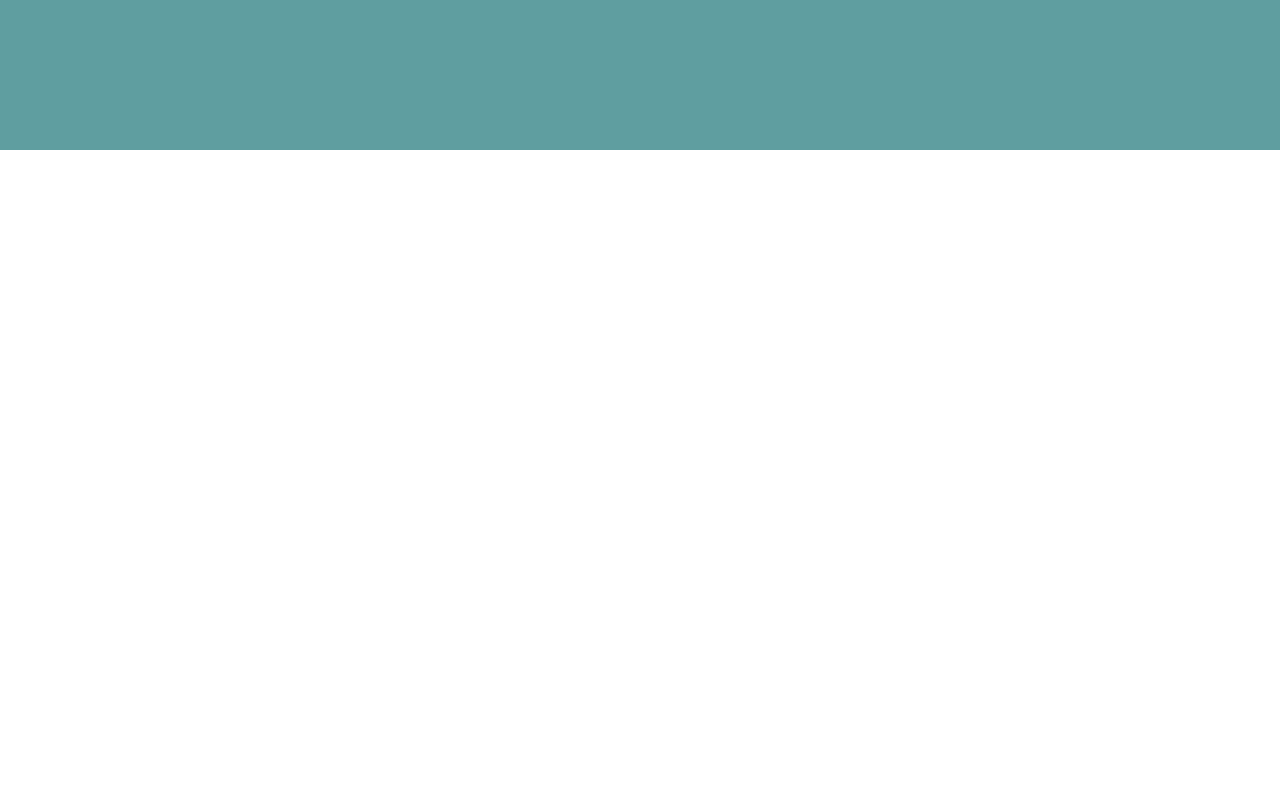
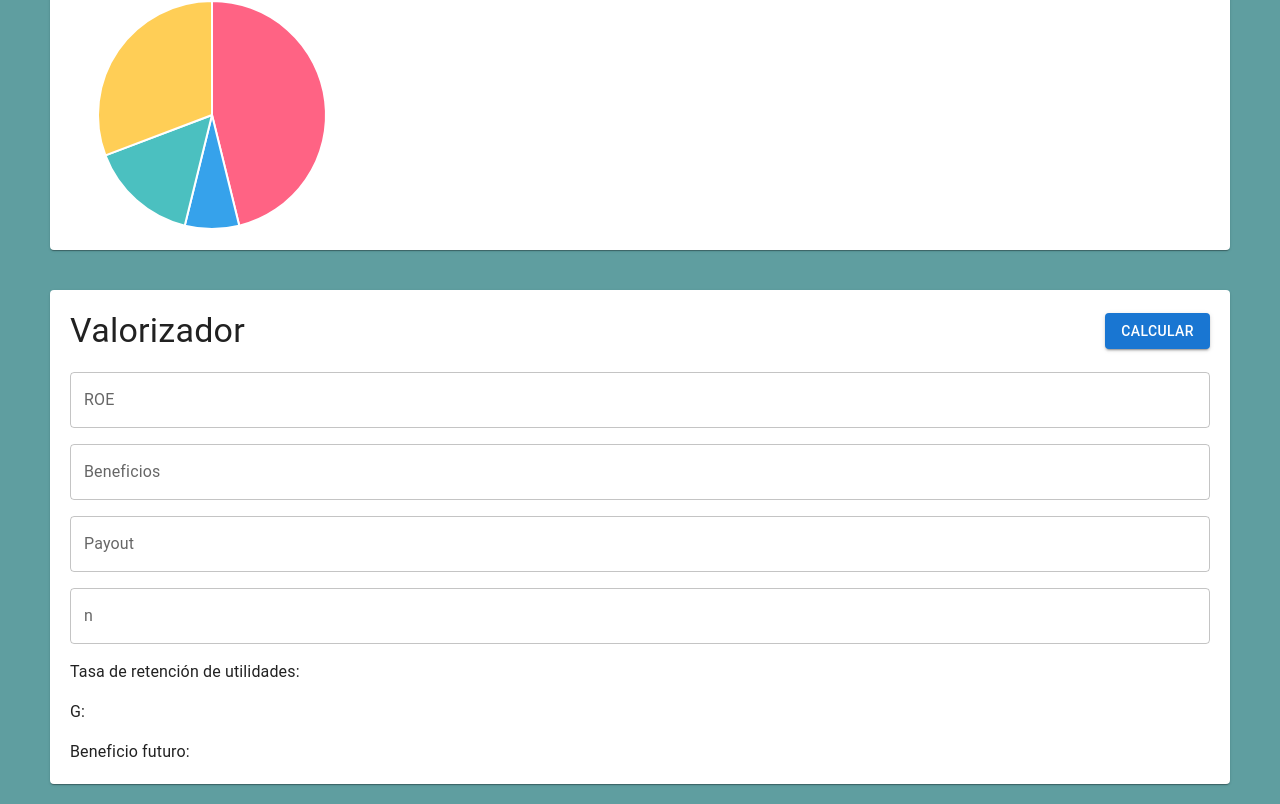
Before and after one commit to fabianfernandez/monitor-de-acciones, a React (Create React App) app: page / in a window 1280 px wide. Shown: the part 650-1454 px from the top of the page. Before the commit the page ends 800 px from the top, so only its background shows below. Built offline with nearby package versions, Linux system fonts and the light colour scheme.

Commit message:
grafico y validador base

```diff
--- a/package.json
+++ b/package.json
@@ -9,7 +9,9 @@
     "@testing-library/jest-dom": "^5.14.1",
     "@testing-library/react": "^13.0.0",
     "@testing-library/user-event": "^13.2.1",
+    "chart.js": "^4.4.2",
     "react": "^18.2.0",
+    "react-chartjs-2": "^5.2.0",
     "react-dom": "^18.2.0",
     "react-scripts": "5.0.1",
     "uuid": "^9.0.1",
--- a/src/App.css
+++ b/src/App.css
@@ -1,12 +1,9 @@
 .main {
   background-color: cadetblue;
-  height: 100vh;
   display: flex;
   flex-direction: column;
-  gap: 20px;
 }
 
 .main > * {
-  margin-top: 20px;
-  margin-inline: 50px;
+  margin: 20px 50px;
 }
--- a/src/App.js
+++ b/src/App.js
@@ -1,11 +1,15 @@
 import TablaDeComisiones from "./screens/tabla-de-comisiones/TablaDeComisiones";
 import TablaDePesoPortafolio from "./screens/tabla-de-peso-portafolio/TablaDePesoPortafolio";
 import "./App.css";
+import GraficoPortafolio from "./screens/grafico-portafolio/GraficoPortafolio";
+import Valorizador from "./screens/valorizador/Valorizador";
 function App() {
   return (
     <div className="main">
       <TablaDeComisiones />
       <TablaDePesoPortafolio />
+      <GraficoPortafolio />
+      <Valorizador />
     </div>
   );
 }
--- /dev/null
+++ b/src/screens/grafico-portafolio/GraficoPortafolio.css
@@ -0,0 +1,4 @@
+.grafico1 {
+  height: 300px;
+  width: 300px;
+}
--- /dev/null
+++ b/src/screens/grafico-portafolio/GraficoPortafolio.jsx
@@ -0,0 +1,34 @@
+import React from "react";
+import { Card, Grid, Typography } from "@mui/material";
+import { Chart as ChartJS, ArcElement, Tooltip, Legend } from "chart.js";
+import { Pie } from "react-chartjs-2";
+import "./GraficoPortafolio.css";
+
+ChartJS.register(ArcElement, Tooltip, Legend);
+
+function GraficoPortafolio() {
+  // Datos de ejemplo para el gráfico de torta
+  const data = {
+    labels: ["Rojo", "Azul", "Verde", "Amarillo"],
+    datasets: [
+      {
+        data: [300, 50, 100, 200],
+        backgroundColor: ["#FF6384", "#36A2EB", "#4BC0C0", "#FFCE56"],
+        hoverBackgroundColor: ["#FF6384", "#36A2EB", "#4BC0C0", "#FFCE56"],
+      },
+    ],
+  };
+
+  return (
+    <Card className="container">
+      <Typography variant="h4">Gráficos</Typography>
+      <Grid container spacing={2}>
+        <Grid item xs={12} className="grafico1">
+          <Pie data={data} />
+        </Grid>
+      </Grid>
+    </Card>
+  );
+}
+
+export default GraficoPortafolio;
--- a/src/screens/tabla-de-peso-portafolio/TablaDePesoPortafolio.jsx
+++ b/src/screens/tabla-de-peso-portafolio/TablaDePesoPortafolio.jsx
@@ -127,7 +127,6 @@ function TablaDePesoPortafolio() {
 
   const calcularRentabilidad = (gananciaCapital, totalInvertido) => {
     const utilidad = gananciaCapital - totalInvertido;
-    console.log(gananciaCapital, totalInvertido);
     const rentabilidad = (utilidad / totalInvertido) * 100;
     return rentabilidad;
   };
--- /dev/null
+++ b/src/screens/valorizador/Valorizador.jsx
@@ -0,0 +1,95 @@
+import React, { useState } from "react";
+import { Card, Grid, TextField, Typography, Button } from "@mui/material";
+
+function Valorizador() {
+  const [roe, setRoe] = useState("");
+  const [beneficios, setBeneficios] = useState("");
+  const [payout, setPayout] = useState("");
+  const [n, setN] = useState("");
+  const [tasaRetencion, setTasaRetencion] = useState("");
+  const [g, setG] = useState("");
+  const [beneficioFuturo, setBeneficioFuturo] = useState("");
+
+  const handleRoeChange = (event) => {
+    setRoe(event.target.value);
+  };
+
+  const handleBeneficiosChange = (event) => {
+    setBeneficios(event.target.value);
+  };
+
+  const handlePayoutChange = (event) => {
+    setPayout(event.target.value);
+  };
+
+  const handleNChange = (event) => {
+    setN(event.target.value);
+  };
+
+  const calcularParametros = () => {
+    const tasaRetencionValue = (1 - parseFloat(payout)).toFixed(5);
+    setTasaRetencion(tasaRetencionValue);
+
+    const gValue = (parseFloat(tasaRetencionValue) * parseFloat(roe)).toFixed(5);
+    setG(gValue);
+
+    const beneficioFuturoValue = (
+      parseFloat(beneficios) * Math.pow(1 + parseFloat(gValue), parseInt(n))
+    ).toFixed(5);
+    setBeneficioFuturo(beneficioFuturoValue);
+  };
+
+  return (
+    <Card className="container">
+      <div className="titulo">
+        <Typography variant="h4">Valorizador</Typography>
+        <Button variant="contained" onClick={calcularParametros}>
+          Calcular
+        </Button>
+      </div>
+      <Grid container spacing={2}>
+        <Grid item xs={12}>
+          <TextField
+            label="ROE"
+            variant="outlined"
+            value={roe}
+            onChange={handleRoeChange}
+            fullWidth
+          />
+        </Grid>
+        <Grid item xs={12}>
+          <TextField
+            label="Beneficios"
+            variant="outlined"
+            value={beneficios}
+            onChange={handleBeneficiosChange}
+            fullWidth
+          />
+        </Grid>
+        <Grid item xs={12}>
+          <TextField
+            label="Payout"
+            variant="outlined"
+            value={payout}
+            onChange={handlePayoutChange}
+            fullWidth
+          />
+        </Grid>
+        <Grid item xs={12}>
+          <TextField label="n" variant="outlined" value={n} onChange={handleNChange} fullWidth />
+        </Grid>
+        <Grid item xs={12}>
+          <Typography>Tasa de retención de utilidades: {tasaRetencion}</Typography>
+        </Grid>
+        <Grid item xs={12}>
+          <Typography>G: {g}</Typography>
+        </Grid>
+        <Grid item xs={12}>
+          <Typography>Beneficio futuro: {beneficioFuturo}</Typography>
+        </Grid>
+      </Grid>
+    </Card>
+  );
+}
+
+export default Valorizador;
```
Also changed, not shown: 1 other file (tests, documents, lock files or other folders).
